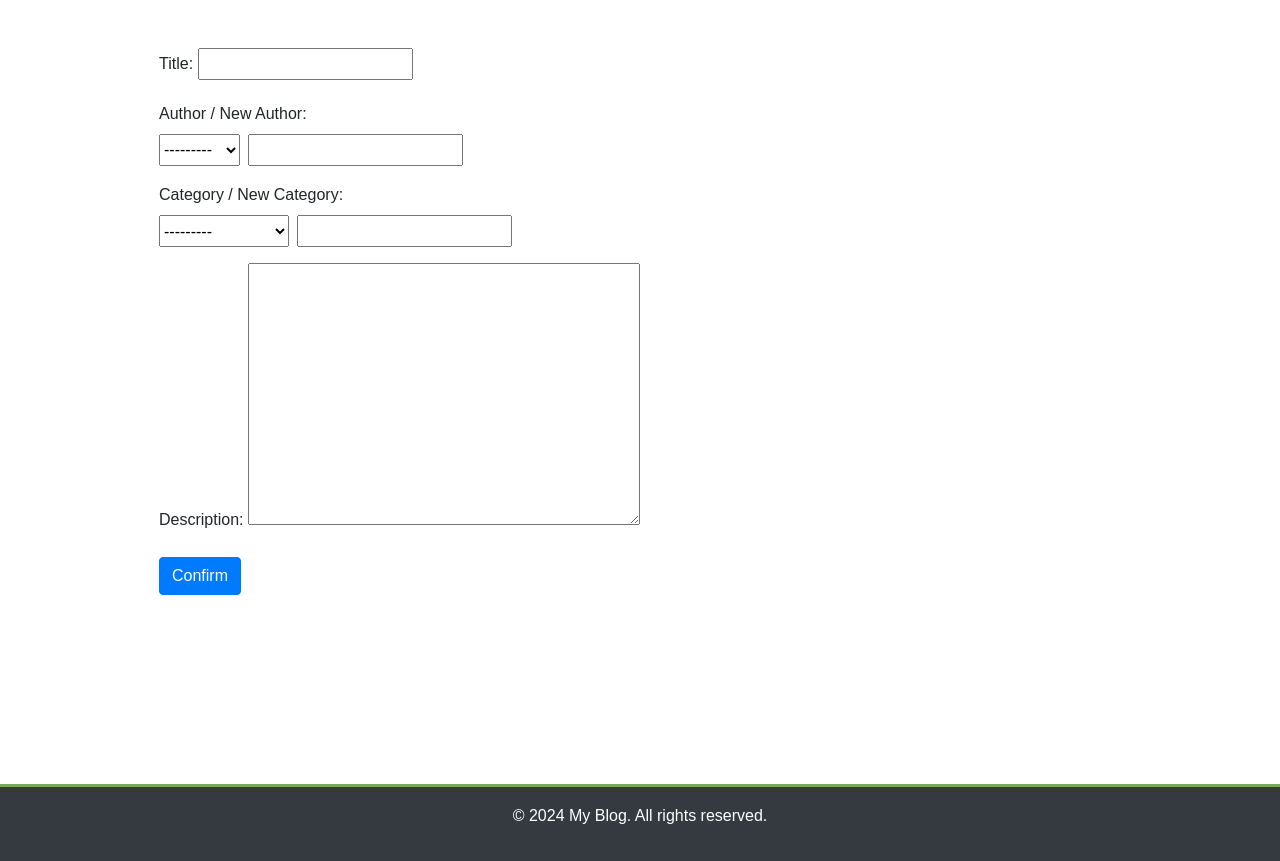
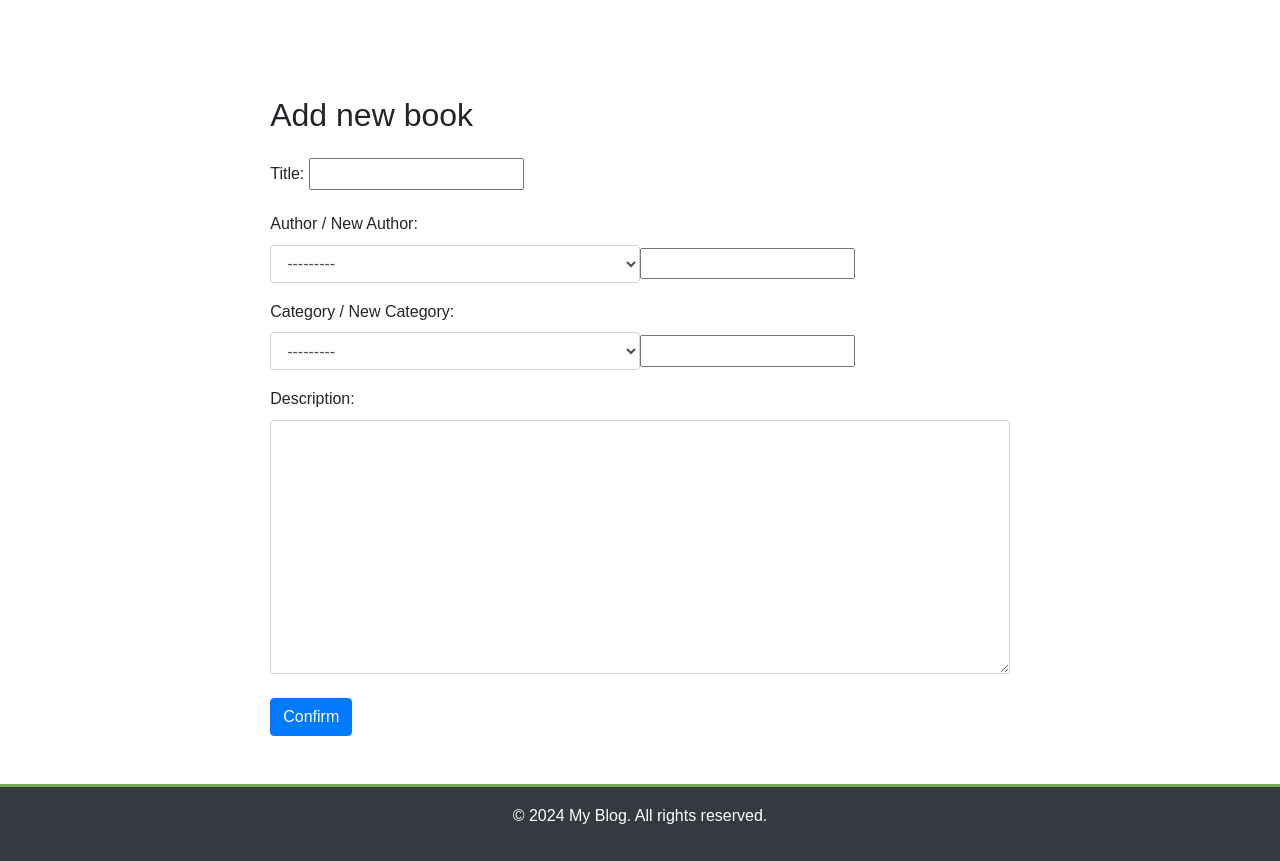
Before and after one commit to DonPomidon/LiteraryBlog, a Django app: page /add_book/ in a window 1280 px wide. Shown: the part 91-952 px from the top of the page. Run offline with Django 5.2, Linux system fonts and the light colour scheme; a user stored in the database is signed in; data comes from the database, SQL or seed files in the repository; both versions use the stored data as it was after the commit; some libraries are stand-ins or nearby versions.

Commit message:
Reworked book model, not authorized users cannot add new review, slug now work properly

```diff
--- a/blog/admin.py
+++ b/blog/admin.py
@@ -7,7 +7,6 @@ class BookAdmin(admin.ModelAdmin):
     list_display = ['title', 'slug', 'author', 'description', 'category', 'rating', 'added_by', 'publish']
     list_filter = ['author', 'category', 'rating', 'added_by', 'publish']
     search_fields = ['title', 'description']
-    raw_id_fields = ['author']
     ordering = ['publish']
     prepopulated_fields = {'slug': ('title', )}
 
--- a/blog/forms.py
+++ b/blog/forms.py
@@ -1,4 +1,5 @@
 from django import forms
+from django.template.defaultfilters import slugify
 from .models import Review, Book, Author, Category
 
 
@@ -15,18 +16,27 @@ class EditReviewForm(forms.ModelForm):
 
 
 class AddBookForm(forms.ModelForm):
-    new_author = forms.CharField(max_length=100, required=False, label="New Author")
-    new_category = forms.CharField(max_length=100, required=False, label="New Category")
+    new_author = forms.CharField(required=False, label="New Author")
+    new_category = forms.CharField(required=False, label="New Category")
 
     class Meta:
         model = Book
-        fields = ['title', 'author', 'description', 'category', 'new_author', 'new_category']
+        fields = ['title', 'author', 'new_author', 'category', 'new_category', 'description']
         widgets = {
-            'author': forms.Select(attrs={'class': 'mr-2'}),
-            'new_author': forms.TextInput(attrs={'class': 'flex-grow-1'}),
-            'category': forms.Select(attrs={'class': 'mr-2'}),
-            'new_category': forms.TextInput(attrs={'class': 'flex-grow-1'}),
+            'author': forms.Select(attrs={'class': 'form-control'}),
+            'category': forms.Select(attrs={'class': 'form-control'}),
+            'description': forms.Textarea(attrs={'class': 'form-control'}),
         }
+
+    def clean(self):
+        cleaned_data = super().clean()
+        title = cleaned_data.get('title')
+        slug = cleaned_data.get('slug')
+
+        if not slug and title:
+            cleaned_data['slug'] = slugify(title)
+
+        return cleaned_data
 
     def save(self, commit=True):
         new_author_name = self.cleaned_data.get('new_author')
@@ -38,6 +48,10 @@ class AddBookForm(forms.ModelForm):
         if new_category_name:
             category, created = Category.objects.get_or_create(name=new_category_name)
             self.instance.category = category
+
+        # Handle slug
+        if not self.instance.slug:
+            self.instance.slug = slugify(self.instance.title)
 
         return super().save(commit=commit)
 
--- a/blog/models.py
+++ b/blog/models.py
@@ -1,4 +1,5 @@
 from django.db import models
+from django.template.defaultfilters import slugify
 from django.urls import reverse
 from accounts.models import CustomUser
 from django.core.validators import MaxValueValidator, MinValueValidator
@@ -22,9 +23,9 @@ class Author(models.Model):
 class Book(models.Model):
     title = models.CharField(max_length=100, unique=True)
     slug = models.SlugField(max_length=100, unique_for_date='publish', unique=True)
-    author = models.ForeignKey(Author, on_delete=models.CASCADE)
+    author = models.ForeignKey(Author, on_delete=models.CASCADE, blank=True, null=True)
     description = models.TextField()
-    category = models.ForeignKey(Category, on_delete=models.CASCADE)
+    category = models.ForeignKey(Category, on_delete=models.CASCADE, blank=True, null=True)
     rating = models.FloatField(default=0, max_length=2)
     added_by = models.ForeignKey(CustomUser, on_delete=models.CASCADE, related_name='user_added_book')
     publish = models.DateTimeField(auto_now_add=True)
@@ -53,6 +54,18 @@ class Book(models.Model):
                              self.publish.day,
                              self.slug])
 
+    def save(self, *args, **kwargs):
+        if not self.slug:
+            self.slug = slugify(self.title)
+            unique_slug = self.slug
+            counter = 1
+            while Book.objects.filter(slug=unique_slug).exists():
+                unique_slug = f"{self.slug}-{counter}"
+                counter += 1
+            self.slug = unique_slug
+
+        super().save(*args, **kwargs)
+
 
 class Review(models.Model):
     book = models.ForeignKey(Book, related_name='reviews', on_delete=models.CASCADE)
--- a/blog/views.py
+++ b/blog/views.py
@@ -117,20 +117,15 @@ def book_review(request, book_id):
     return render(request, 'blog/books/review.html', {'book': book, 'form': form, 'reviews': reviews, 'user_has_rated': user_has_rated})
 
 
-@login_required()
+@login_required
 def book_add(request):
     if request.method == 'POST':
         form = AddBookForm(request.POST)
         if form.is_valid():
             book = form.save(commit=False)
             book.added_by = request.user
-
-            if not book.slug:
-                book.slug = slugify(book.title)
             book.save()
             return redirect('blog:book_list')
-        else:
-            form.add_error(None, 'Invalid data!')
     else:
         form = AddBookForm()
 
--- a/templates/blog/books/add_book.html
+++ b/templates/blog/books/add_book.html
@@ -3,40 +3,61 @@
 {% block title %}{{ book.title }}{% endblock %}
 
 {% block content %}
-    <form method="post">
+    <div class="container mt-5">
+        <h2 class="mb-4">Add new book</h2>
+        <form method="post" class="needs-validation" novalidate>
             {% csrf_token %}
 
-        <div class="form-group">
+            <div class="form-group mb-3">
                 {{ form.title.label_tag }}
                 {{ form.title }}
             </div>
 
-        <div class="form-group">
-            {{ form.slug.label_tag }}
-            {{ form.slug }}
+            <div class="form-group mb-3">
+                <label>{{ form.author.label }} / New Author:</label><br>
+                <div class="d-flex align-items-center">
+                    <div class="w-50">
+                        {{ form.author }}
                     </div>
-
-        <div class="form-group">
-            <label>{{ form.author.label }} / New Author:</label><br>
-            <div class="d-flex">
-                {{ form.author }}
+                    <div class="w-50 ms-2">
                         {{ form.new_author }}
                     </div>
                 </div>
+            </div>
 
-        <div class="form-group">
+            <div class="form-group mb-3">
                 <label>{{ form.category.label }} / New Category:</label><br>
-            <div class="d-flex">
+                <div class="d-flex align-items-center">
+                    <div class="w-50">
                         {{ form.category }}
+                    </div>
+                    <div class="w-50 ms-2">
                         {{ form.new_category }}
                     </div>
                 </div>
+            </div>
 
-        <div class="form-group">
+            <div class="form-group mb-4">
                 {{ form.description.label_tag }}
                 {{ form.description }}
             </div>
 
             <input type="submit" value="Confirm" class="btn btn-primary">
+
+            {% if form.errors %}
+            <div class="alert alert-danger">
+                <ul>
+                    {% for field in form %}
+                        {% for error in field.errors %}
+                            <li>{{ field.label }}: {{ error }}</li>
+                        {% endfor %}
+                    {% endfor %}
+                    {% for error in form.non_field_errors %}
+                        <li>{{ error }}</li>
+                    {% endfor %}
+                </ul>
+            </div>
+            {% endif %}
         </form>
+    </div>
 {% endblock %}
--- a/templates/blog/books/includes/review_form.html
+++ b/templates/blog/books/includes/review_form.html
@@ -1,3 +1,4 @@
+{% if user.is_authenticated %}
 <form method="post">
     {% csrf_token %}
     {{ form.non_field_errors }}
@@ -18,3 +19,4 @@
 
     <button type="submit" class="btn btn-primary">Submit Review</button>
 </form>
+{% endif %}
```
Also changed, not shown: blog/migrations/0006_alter_book_category.py (added), blog/migrations/0007_alter_book_author.py (added), db.sqlite3. Lines whose indentation alone changed are shown as unchanged.
